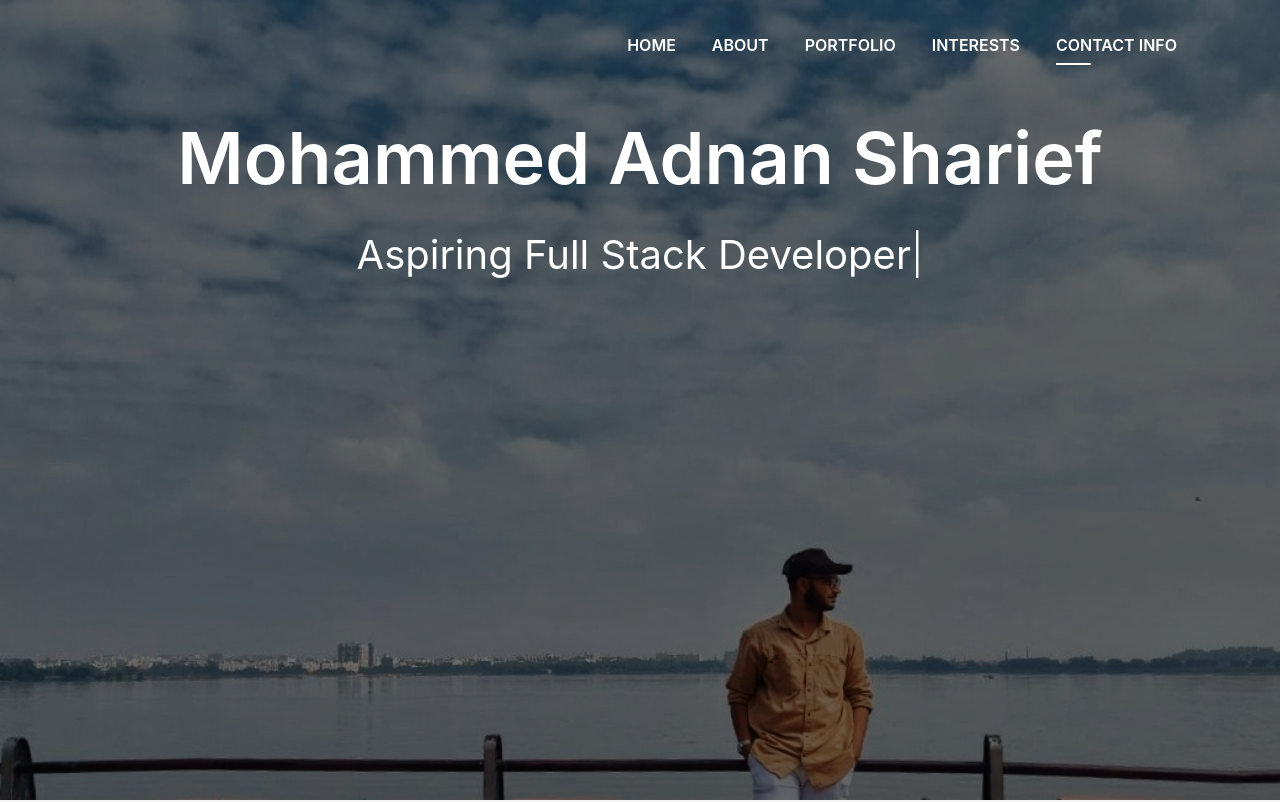
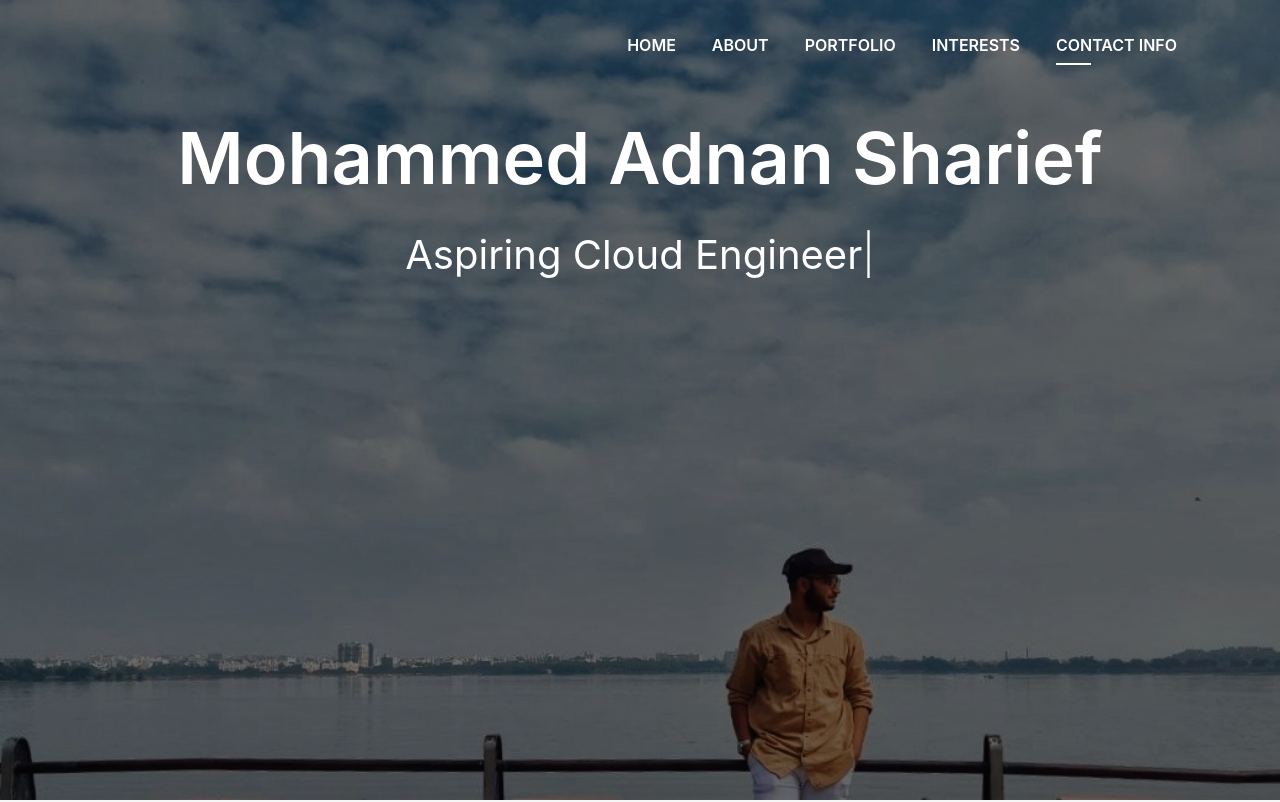
Before and after one commit to adnan-sharief/portfolio, a plain HTML site: page index.html in a window 1280 px wide. Shown: the top 802 px of the page. Drawn offline with Linux system fonts and the light colour scheme; files whose address does not match are found by name.

Commit message:
Update index.html
changes in aspirations

```diff
--- a/index.html
+++ b/index.html
@@ -68,7 +68,7 @@
       <div class="table-cell">
         <div class="container" style="margin-bottom: 400px;">
           <h1 class="intro-title mb-4">Mohammed Adnan Sharief</h1>
-          <p class="intro-subtitle"><span class="text-slider-items"> Aspiring Programmer, Aspiring Full Stack Developer, Aspiring Web Developer </span><strong class="text-slider"></strong></p>
+          <p class="intro-subtitle"><span class="text-slider-items"> Aspiring DevOps Engineer, Aspiring Cloud Engineer </span><strong class="text-slider"></strong></p>
         </div>
       </div>
     </div>
```
